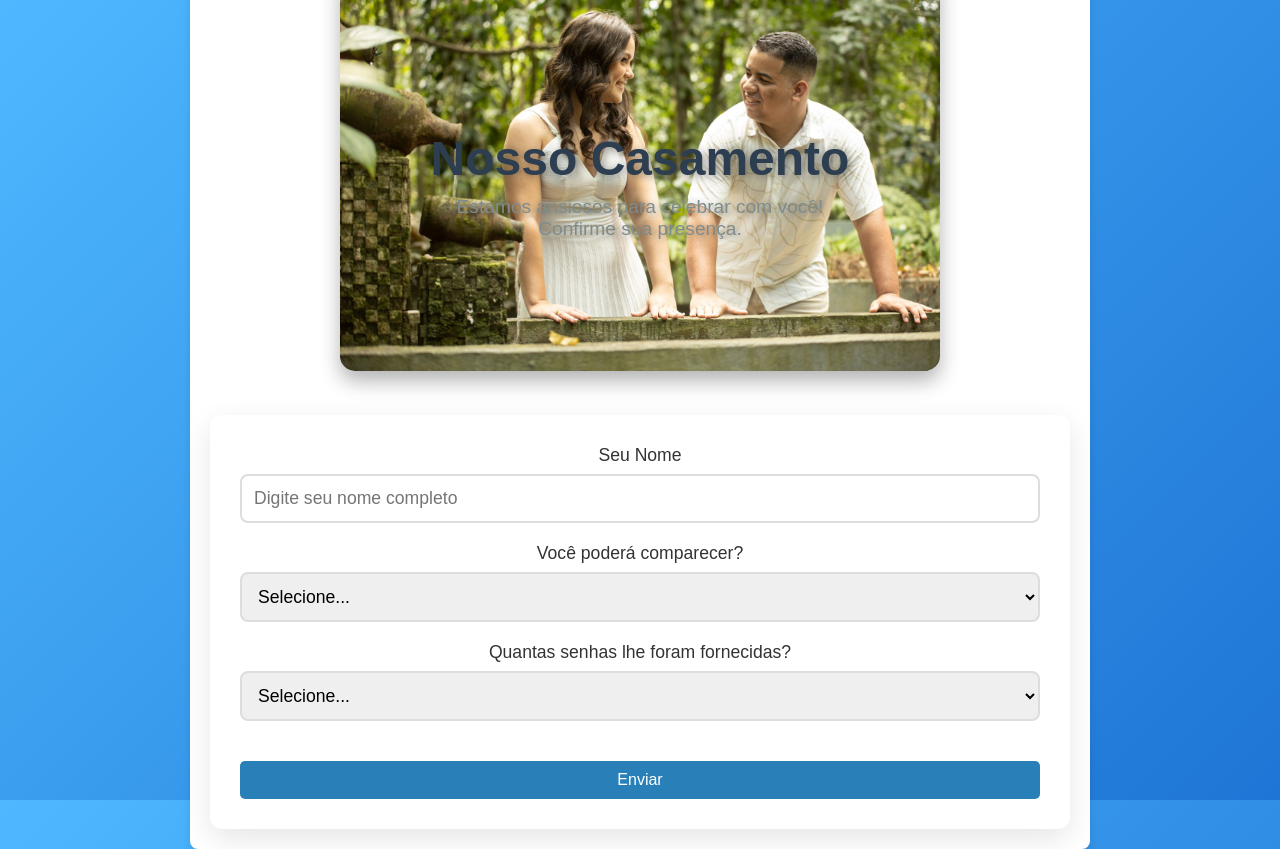
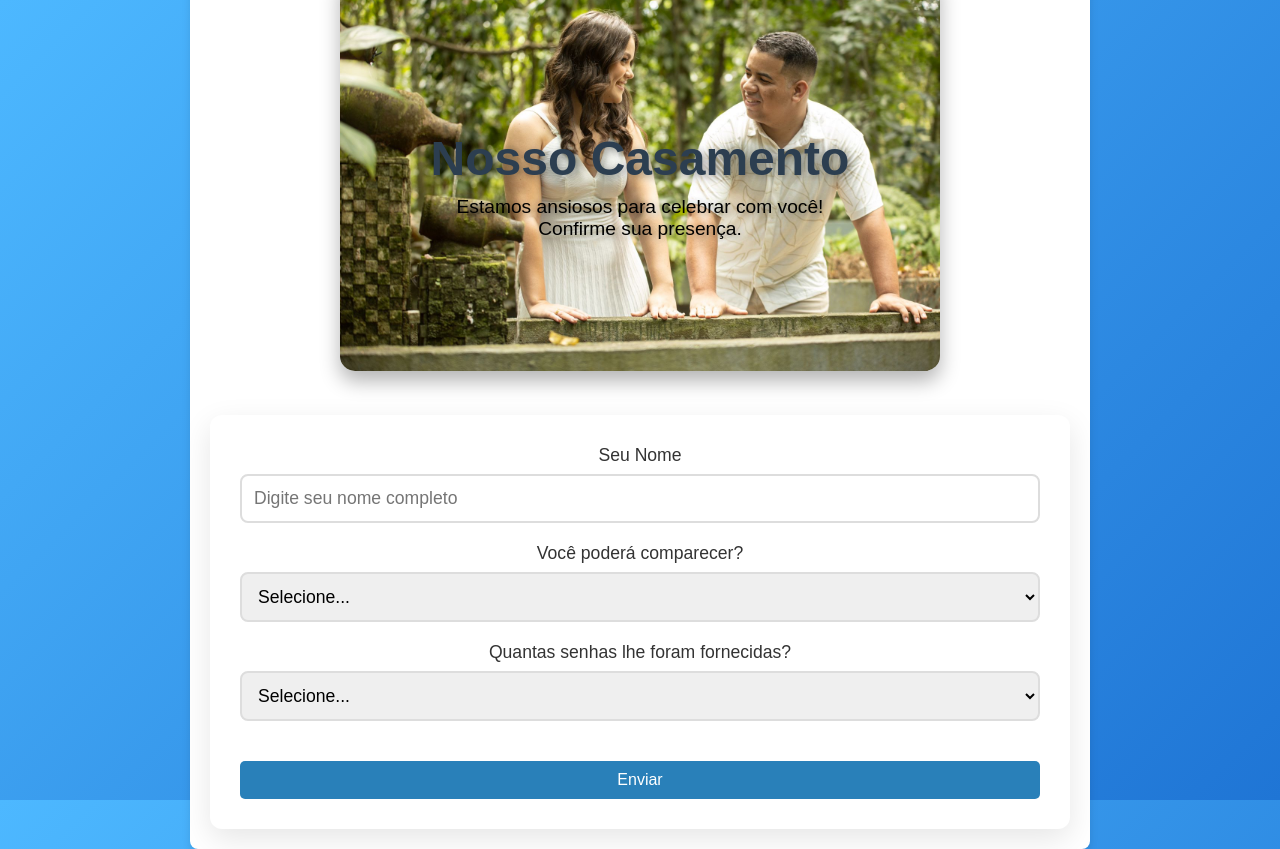
Before and after one commit to PedroBDev/Lista_confirmados, a Flask app: page / in a window 1280 px wide. Run offline with Flask 3, Linux system fonts and the light colour scheme.

Commit message:
Atualizando cor texto

```diff
--- a/app/templates/index.html
+++ b/app/templates/index.html
@@ -14,7 +14,7 @@
                 <img src="/static/images/casal.jpg" alt="Foto do Casal" class="foto-casal">
                 <div class="hero-text">
                     <h1>Nosso Casamento</h1>
-                    <p>Estamos ansiosos para celebrar com você! Confirme sua presença.</p>
+                    <p class="lead" style="color: black;">Estamos ansiosos para celebrar com você! Confirme sua presença.</p>
                 </div>
             </div>
         </header>
```
